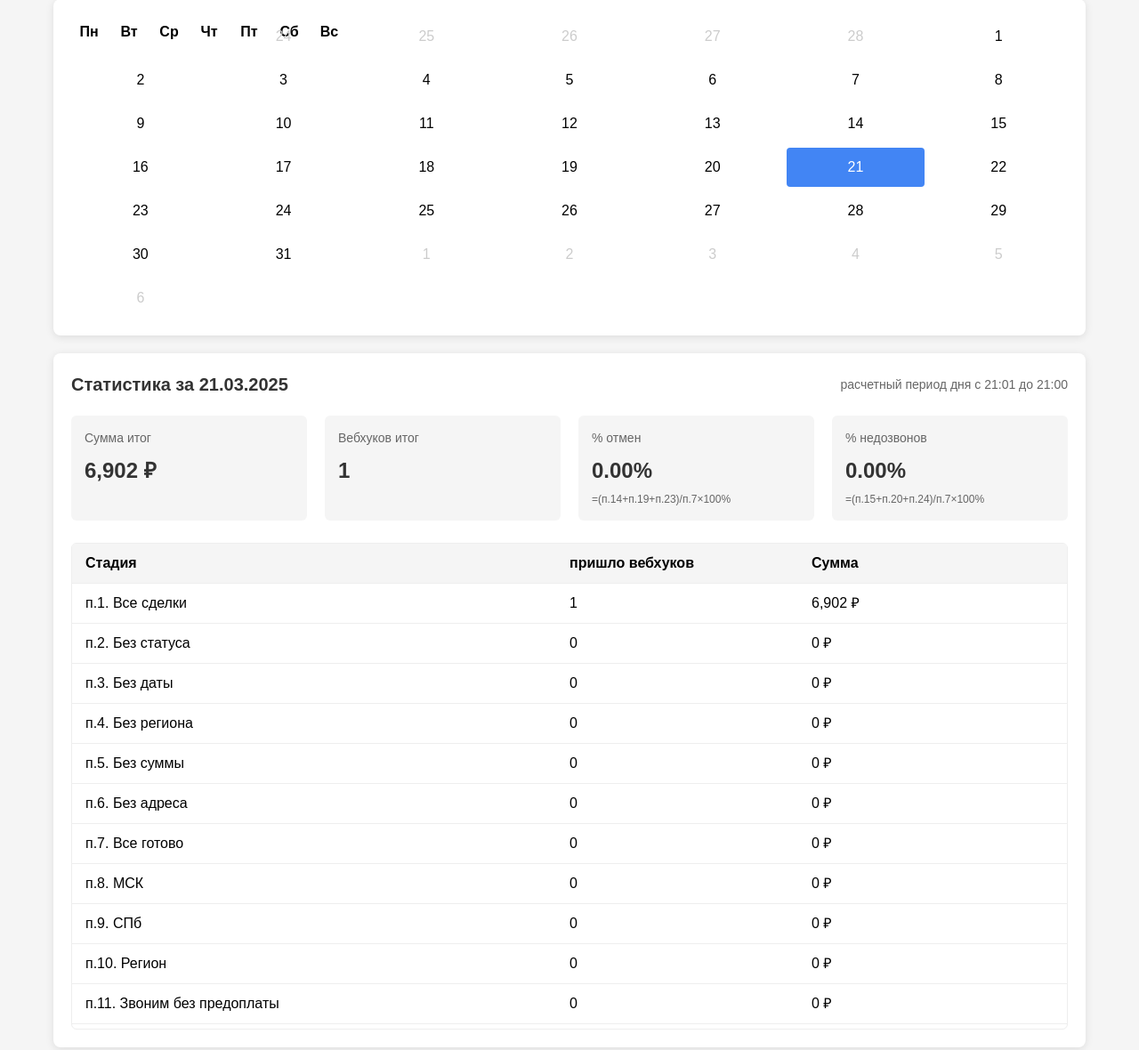
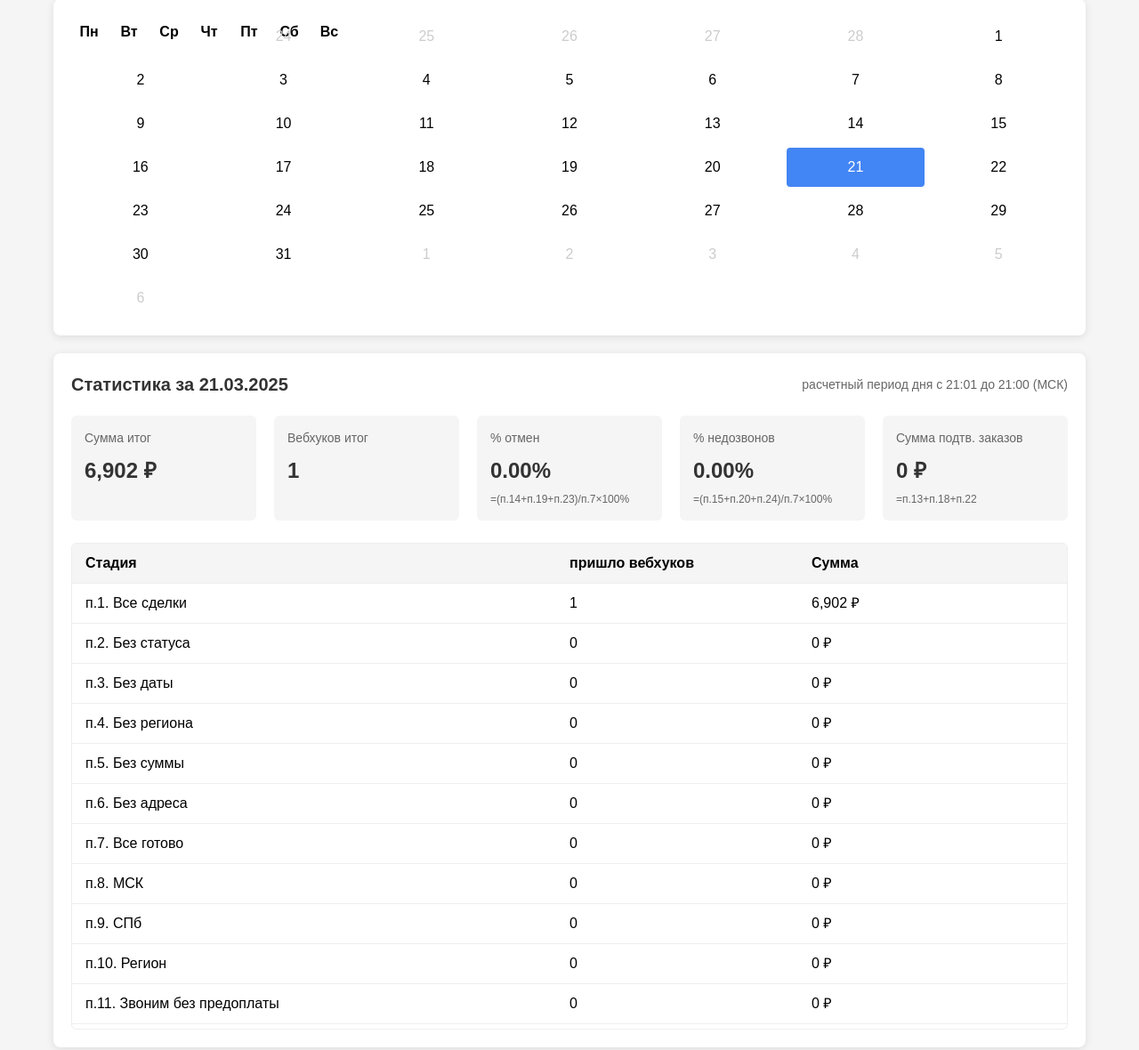
Before and after one commit to pyaidev/flask-webhook-crm, a Flask app: page / in a window 1280 px wide. Shown: the part 77-1257 px from the top of the page at 89% size. Run offline with Flask 3, Linux system fonts and the light colour scheme; data comes from the database, SQL or seed files in the repository; both versions use the stored data as it was after the commit.

Commit message:
feat: update

```diff
--- a/req.txt
+++ b/req.txt
@@ -1,2 +1,3 @@
 Flask==2.3.3
 Flask-Cors==4.0.0
+pytz==2023.3
--- a/static/script.js
+++ b/static/script.js
@@ -18,6 +18,7 @@ document.addEventListener('DOMContentLoaded', function() {
     const backToStatsBtn = document.getElementById('backToStats');
     const totalSumEl = document.getElementById('totalSum');
     const totalHooksEl = document.getElementById('totalHooks');
+    const confirmedSumEl = document.getElementById('confirmedSum'); // Новый элемент для суммы подтвержденных заказов
     const statsHeaderEl = document.querySelector('.stats-header h2');
 
     // Добавляем элементы для вывода процентов
@@ -42,6 +43,16 @@ document.addEventListener('DOMContentLoaded', function() {
         <div class="summary-formula">=(п.15+п.20+п.24)/п.7×100%</div>
     `;
     statsContainer.appendChild(missedPercentItem);
+
+    // Создаем и добавляем элемент для отображения суммы подтвержденных заказов
+    const confirmedSumItem = document.createElement('div');
+    confirmedSumItem.className = 'summary-item';
+    confirmedSumItem.innerHTML = `
+        <div class="summary-title">Сумма подтв. заказов</div>
+        <div class="summary-value" id="confirmedSum">0 ₽</div>
+        <div class="summary-formula">=п.13+п.18+п.22</div>
+    `;
+    statsContainer.appendChild(confirmedSumItem);
 
     // Массив с названиями месяцев
     const months = ['Январь', 'Февраль', 'Март', 'Апрель', 'Май', 'Июнь', 'Июль', 'Август', 'Сентябрь', 'Октябрь', 'Ноябрь', 'Декабрь'];
@@ -271,6 +282,7 @@ document.addEventListener('DOMContentLoaded', function() {
         // Расчет итоговых значений
         let totalHooks = 0;
         let totalSum = 0;
+        let confirmedSum = 0; // Сумма подтвержденных заказов
 
         // Создаем объект для хранения данных по стадиям
         const stagesData = {};
@@ -289,12 +301,21 @@ document.addEventListener('DOMContentLoaded', function() {
                         total_summa: stage.total_summa || 0
                     };
 
-                    // Суммируем для итогов
+                    // Сумма для "Все сделки" становится итоговой суммой
+                    if (stage.stage === "Все сделки") {
+                        totalSum = stage.total_summa || 0;
+                    }
+
+                    // Суммируем только для подсчета количества вебхуков
                     totalHooks += (stage.count || 0);
-                    totalSum += (stage.total_summa || 0);
                 }
             });
         }
+
+        // Считаем сумму подтвержденных заказов
+        confirmedSum = (stagesData["Подтвердил заказ без предоплаты"].total_summa || 0) +
+                      (stagesData["Подтвердил заказ с предоплатой"].total_summa || 0) +
+                      (stagesData["Подтвердил заказ регион"].total_summa || 0);
 
         // Отображаем каждую стадию в заданном порядке
         stagesOrder.forEach((stageName, index) => {
@@ -326,6 +347,7 @@ document.addEventListener('DOMContentLoaded', function() {
         // Обновляем итоговые значения
         totalHooksEl.textContent = totalHooks;
         totalSumEl.textContent = totalSum.toLocaleString() + ' ₽';
+        document.getElementById('confirmedSum').textContent = confirmedSum.toLocaleString() + ' ₽';
 
         // Расчет процентов
         const allReadyCount = stagesData["Все готово"].count || 1; // Используем 1 для избежания деления на 0
@@ -387,14 +409,14 @@ document.addEventListener('DOMContentLoaded', function() {
                     const dealEl = document.createElement('div');
                     dealEl.className = 'deal-item';
 
-                    // Форматируем время
+                    // Форматируем время (теперь указываем, что это время MSK)
                     const dealTime = new Date(deal.timestamp);
                     const formattedTime = dealTime.toLocaleTimeString('ru-RU', { hour: '2-digit', minute: '2-digit' });
 
                     dealEl.innerHTML = `
                         <div class="deal-name">${deal.name}</div>
                         <div class="deal-sum">${deal.summa.toLocaleString()} ₽</div>
-                        <div class="deal-time">${formattedTime}</div>
+                        <div class="deal-time">${formattedTime} (МСК)</div>
                     `;
 
                     dealsListEl.appendChild(dealEl);
--- a/templates/index.html
+++ b/templates/index.html
@@ -25,7 +25,7 @@
             <div class="stats-container">
                 <div class="stats-header">
                     <h2>Статистика за <span id="currentDate">21.03.2025</span></h2>
-                    <div class="period">расчетный период дня с 21:01 до 21:00</div>
+                    <div class="period">расчетный период дня с 21:01 до 21:00 (МСК)</div>
                 </div>
 
                 <div class="stats-summary">
@@ -37,6 +37,7 @@
                         <div class="summary-title">Вебхуков итог</div>
                         <div class="summary-value" id="totalHooks">0</div>
                     </div>
+                    <!-- Новые элементы для суммы подтвержденных заказов будут добавлены через JavaScript -->
                 </div>
 
                 <div class="stages-container">
--- a/work.py
+++ b/work.py
@@ -7,6 +7,7 @@ import threading
 import time
 import urllib.parse
 import logging
+import pytz
 
 # Настройка логирования
 logging.basicConfig(
@@ -58,10 +59,12 @@ db_lock = threading.Lock()
 def get_stat_date():
     """
     Возвращает дату для статистики с учетом правила:
-    - Если время с 00:00 до 21:00, возвращает текущую дату
-    - Если время с 21:01 до 23:59, возвращает следующую дату
+    - Если время с 00:00 до 21:00 МСК, возвращает текущую дату
+    - Если время с 21:01 до 23:59 МСК, возвращает следующую дату
     """
-    now = datetime.now()
+    # Устанавливаем московский часовой пояс
+    msk_tz = pytz.timezone('Europe/Moscow')
+    now = datetime.now(msk_tz)
     cutoff_time = now.replace(hour=21, minute=0, second=0, microsecond=0)
 
     # Если текущее время после 21:00, то используем следующую дату
@@ -96,6 +99,7 @@ def ensure_all_stages_in_db():
 
         conn.commit()
         conn.close()
+
 
 # Функция для проверки наличия и добавления столбца в таблицу
 def add_column_if_not_exists(conn, table, column, type):
@@ -190,7 +194,7 @@ def process_webhook(hook_id, name, summa_str):
 
     stage = HOOK_TO_STAGE.get(hook_id, "Неизвестно")
 
-    # Получаем дату для статистики с учетом времени
+    # Получаем дату для статистики с учетом времени (теперь по МСК)
     stat_date = get_stat_date()
 
     # Используем блокировку для предотвращения конфликтов при одновременных запросах
@@ -243,6 +247,30 @@ def process_webhook(hook_id, name, summa_str):
                 )
                 stat_id = cursor.lastrowid
                 logger.info(f"Inserted new daily stats with ID: {stat_id}")
+
+            # Также обновляем стадию "Все сделки" для каждого действия
+            cursor.execute(
+                "SELECT id, count, total_summa FROM daily_stats WHERE date = ? AND stage = ?",
+                (stat_date, "Все сделки")
+            )
+            all_deals_result = cursor.fetchone()
+
+            if all_deals_result:
+                # Обновляем существующую запись для "Все сделки"
+                all_stat_id, all_count, all_total_summa = all_deals_result
+                cursor.execute(
+                    "UPDATE daily_stats SET count = ?, total_summa = ? WHERE id = ?",
+                    (all_count + 1, all_total_summa + summa, all_stat_id)
+                )
+                logger.info(f"Updated 'Все сделки' stats ID: {all_stat_id}, new count: {all_count + 1}, new total: {all_total_summa + summa}")
+            else:
+                # Создаем новую запись для "Все сделки"
+                cursor.execute(
+                    "INSERT INTO daily_stats (date, stage, count, total_summa) VALUES (?, ?, ?, ?)",
+                    (stat_date, "Все сделки", 1, summa)
+                )
+                all_stat_id = cursor.lastrowid
+                logger.info(f"Inserted new 'Все сделки' stats with ID: {all_stat_id}")
 
             conn.commit()
         except Exception as e:
```
Also changed, not shown: webhooks.db.
